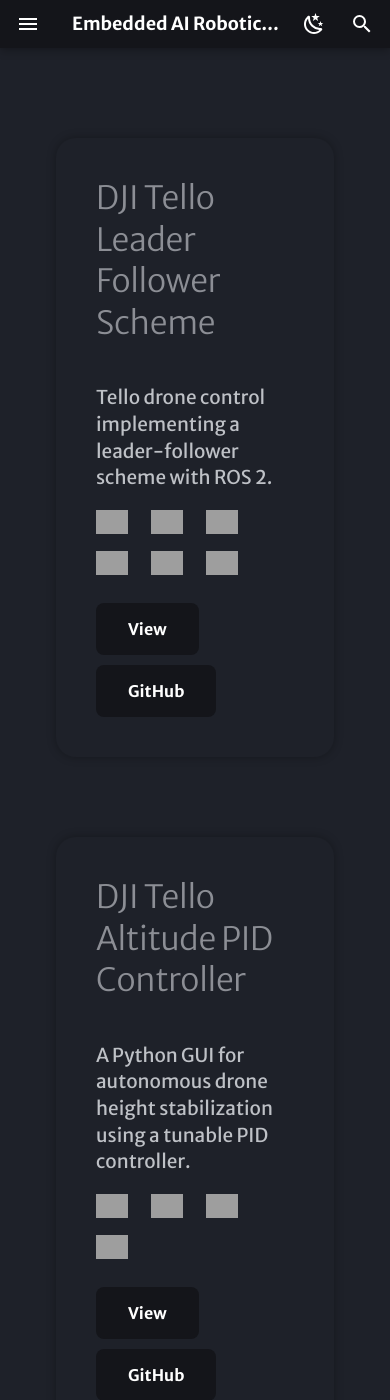
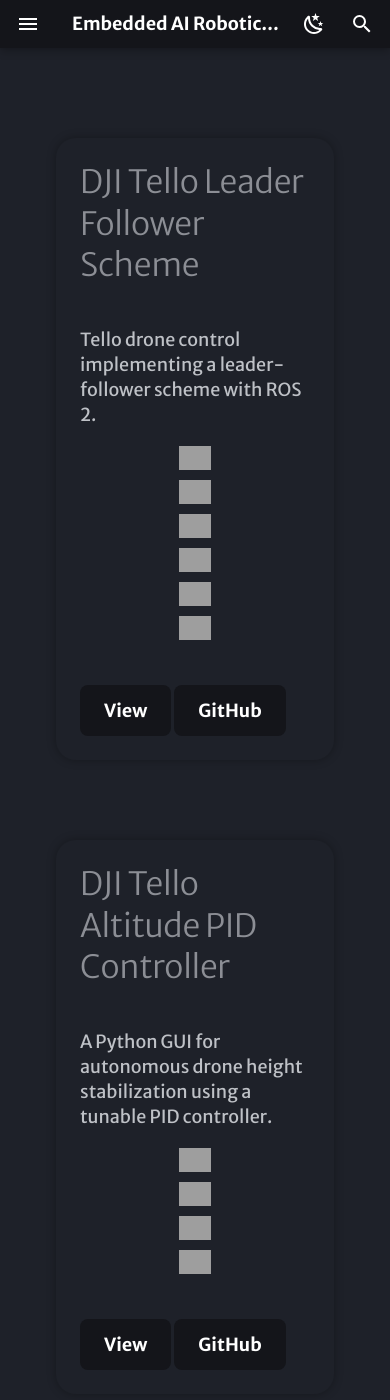
Before and after one commit to LichtenbergCode/LichtenbergCode.github.io, an MkDocs documentation site: the page built from docs/projects/index.md, in a window 390 px wide and 1400 px high. Built offline with MkDocs 1.6.1 and Material for MkDocs 9.7.7, drawn with Linux system fonts in a browser that asks for light colours; some web fonts are replaced; grey boxes are pictures that could not be loaded.

Commit message:
Update extra.css

```diff
--- a/docs/stylesheets/extra.css
+++ b/docs/stylesheets/extra.css
@@ -86,3 +86,46 @@
   color: var(--md-default-fg-color);
   box-shadow: 0 0 20px rgba(255, 255, 255, 0.05);
 }
+
+
+/* 📱 RESPONSIVE DESIGN */
+
+/* Tablets */
+@media (max-width: 992px) {
+  .project-card {
+    width: 80%;
+    padding: 1.5rem;
+  }
+
+  .project-container {
+    gap: 1.5rem;
+  }
+}
+
+/* Teléfonos */
+@media (max-width: 600px) {
+  .project-card {
+    width: 100%;
+    padding: 1.2rem;
+  }
+
+  .project-card h2 {
+    font-size: 1.25rem;
+  }
+
+  .project-card p {
+    font-size: 0.9rem;
+  }
+
+  .custom-btn {
+    padding: 0.7rem 1.2rem;
+    font-size: 0.9rem;
+  }
+
+  .project-container img {
+    margin-right: 0;
+    display: block;
+    margin-left: auto;
+    margin-right: auto;
+  }
+}
```
